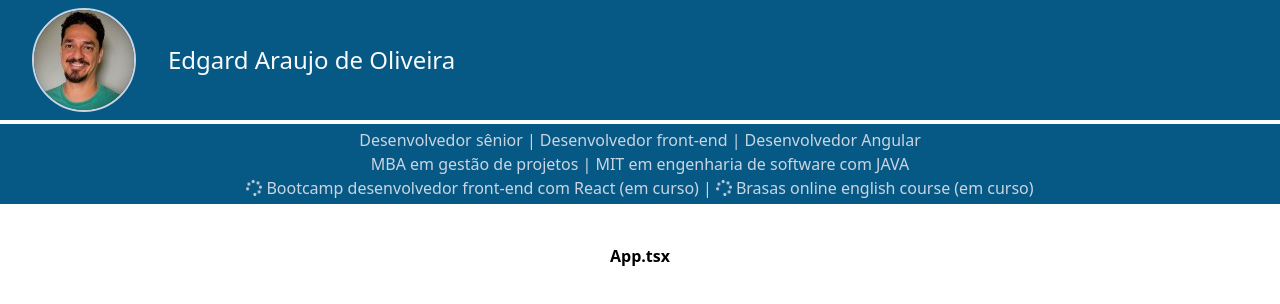
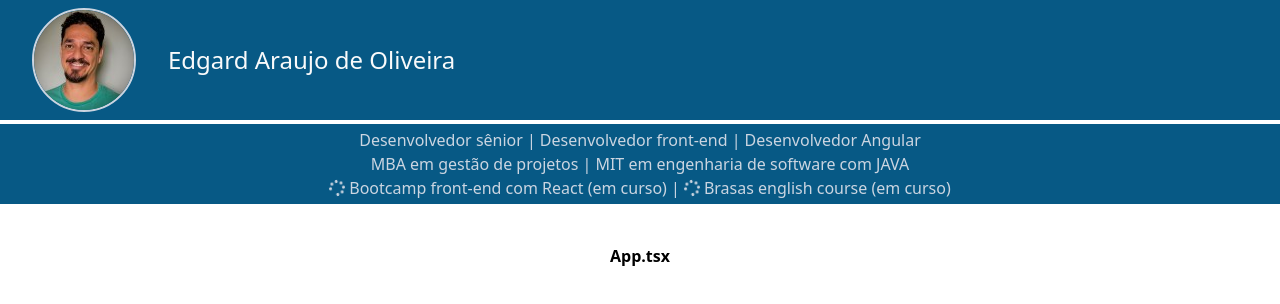
Before and after one commit to edgardinfnet/projeto-de-interfaces-com-react, a React (Vite) app: page / in a window 1280 px wide. Shown: the top 304 px of the page. Built offline with nearby package versions, Linux system fonts and the light colour scheme.

Commit message:
Ajuste no TituloAutor

```diff
--- a/src/components/TitulosAutor.tsx
+++ b/src/components/TitulosAutor.tsx
@@ -18,11 +18,11 @@ export function TitulosAutor() {
         <span className='animate-spin'>
           <FaSpinner></FaSpinner>
         </span>
-        <span>Bootcamp desenvolvedor front-end com React (em curso) | </span>
+        <span>Bootcamp front-end com React (em curso) | </span>
         <span className='animate-spin'>
           <FaSpinner></FaSpinner>
         </span>
-        <span className=''>Brasas online english course (em curso)</span>
+        <span className=''>Brasas english course (em curso)</span>
       </div>
     </div>
   );
```
